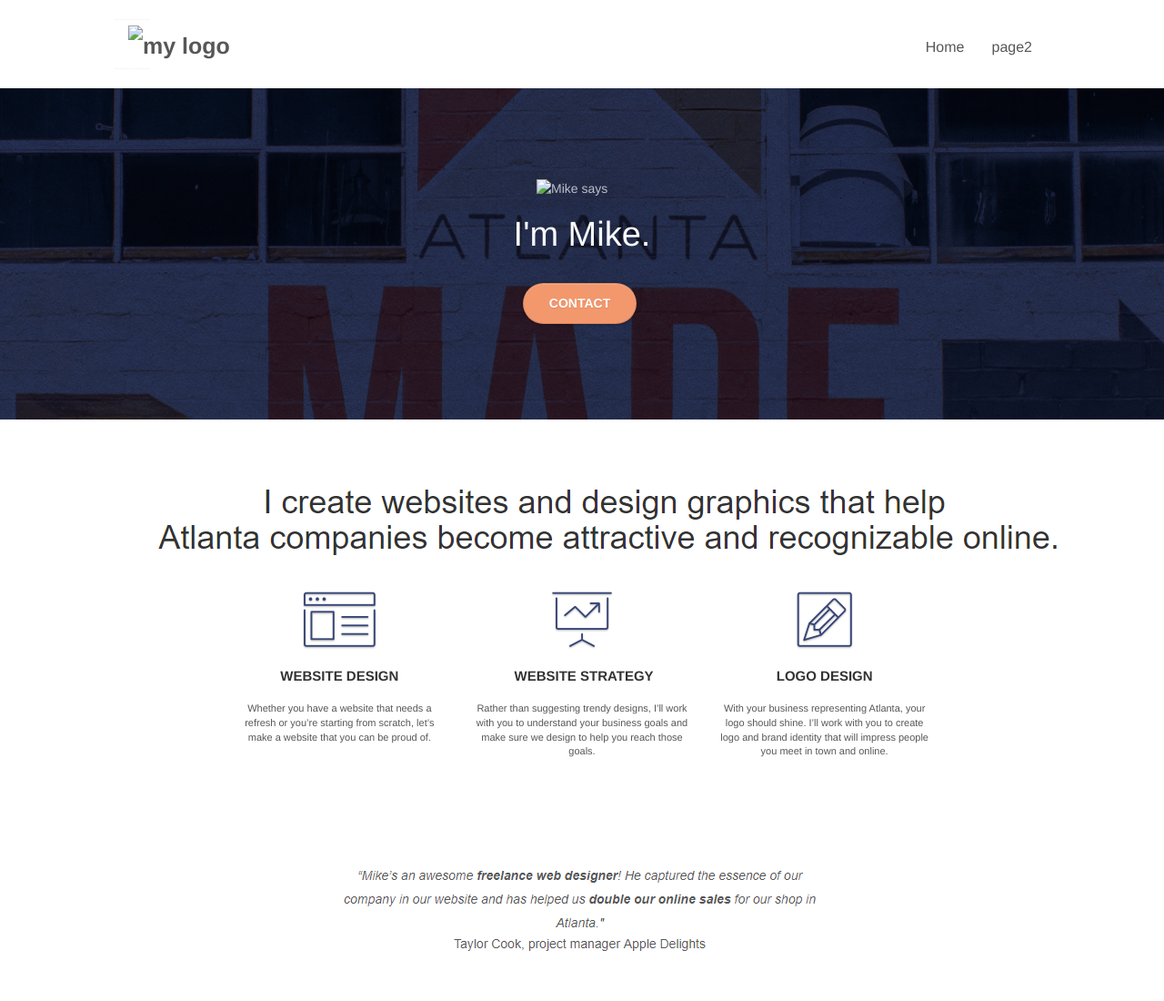
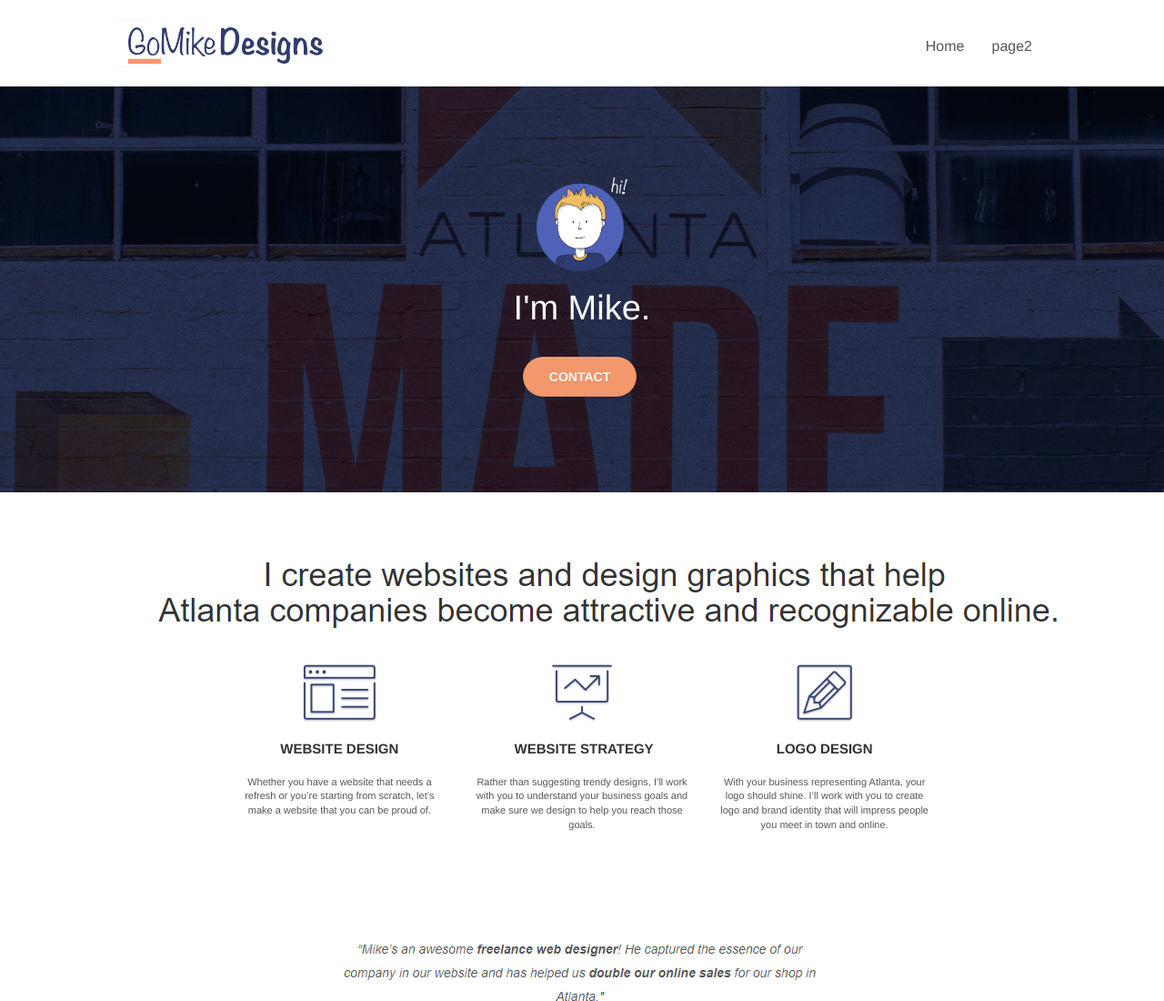
Before and after one commit to yasap/project_4, a plain HTML site: page index.html in a window 1280 px wide. Shown: the top 1100 px of the page at 91% size. Drawn offline with Linux system fonts and the light colour scheme.

Commit message:
change the image name

```diff
--- a/index.html
+++ b/index.html
@@ -33,7 +33,7 @@
 		<nav class="navbar row">
 			<div class="navbar-header">
 					<div class="keywords" style="color:#cccccc;font-size:1px;">web agency atlanta, web strategy, web design, logo, website, web, internet, logo design</div>
-				<a class="navbar-brand" href="index.html"><img src="img/atlantawebdesignlogo.png" alt="my logo" height="40" /></a>
+				<a class="navbar-brand" href="index.html"><img src="img/atlanta web design logo.png" alt="my logo" height="40" /></a>
 					<div class="keywords" style="color:#cccccc;font-size:1px;">web agency atlanta, web strategy, web design, logo, website, web, internet, logo design</div>
 
 				<button id="nav-toggle" type="button" class="ui-navbar-toggle navbar-toggle" data-toggle="collapse" data-target=".navbar-1">
@@ -62,7 +62,7 @@
 	<div class="container bloc-lg">
 		<div class="row tight-width-whitespace">
 			<div class="col-sm-12">
-				<img src="img/atlantawebdesignermike.png" class="center-block image-resize-mode" width="100" alt="Mike says " />
+				<img src="img/atlanta web designer mike.png" class="center-block image-resize-mode" width="100" alt="Mike says " />
 				<h1 class="text-center hero-bloc-text tc-white ">
 					I'm Mike.
 				</h1>
```
Also changed, not shown: img/2.jpg, 1 other file.
